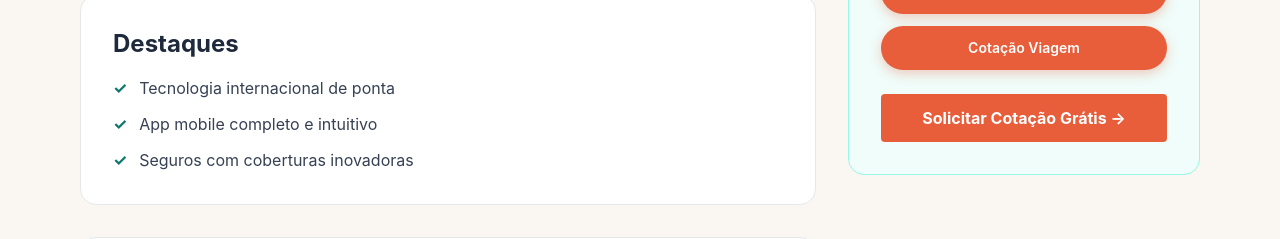
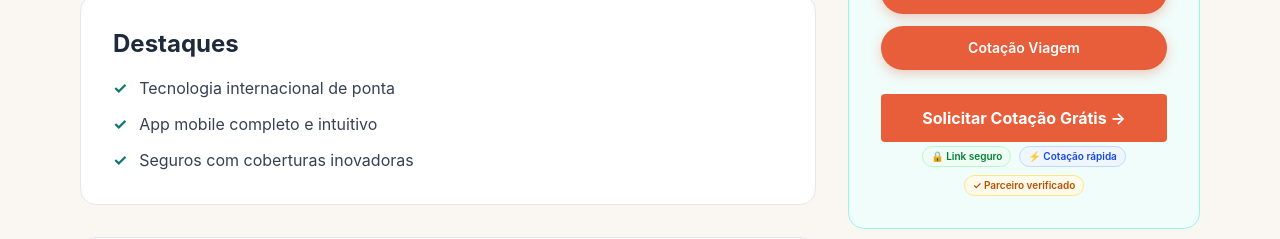
Before and after one commit to vitormdandrade/t3-seguro-calc, a Next.js app: page /seguradoras/allianz-brasil in a window 1280 px wide. Shown: the part 630-869 px from the top of the page. Built offline with nearby package versions, Linux system fonts and the light colour scheme; no server answers.

Commit message:
CRO: trust badges on AffiliateCta — verified partner, secure link, fast quote micro-strip

```diff
--- a/src/components/AffiliateCta.tsx
+++ b/src/components/AffiliateCta.tsx
@@ -23,6 +23,7 @@ export function AffiliateCta({ href, partner, page, className, children }: Props
   }
 
   return (
+    <div className="flex flex-col items-center gap-1">
       <a
         href={href}
         target="_blank"
@@ -32,5 +33,18 @@ export function AffiliateCta({ href, partner, page, className, children }: Props
       >
         {children}
       </a>
+      {/* Trust + urgency micro-strip */}
+      <div className="flex items-center gap-2 flex-wrap justify-center">
+        <span className="inline-flex items-center gap-0.5 text-[10px] font-semibold text-green-700 bg-green-50 border border-green-200 rounded-full px-2 py-0.5">
+          🔒 Link seguro
+        </span>
+        <span className="inline-flex items-center gap-0.5 text-[10px] font-semibold text-blue-700 bg-blue-50 border border-blue-200 rounded-full px-2 py-0.5">
+          ⚡ Cotação rápida
+        </span>
+        <span className="inline-flex items-center gap-0.5 text-[10px] font-semibold text-amber-700 bg-amber-50 border border-amber-200 rounded-full px-2 py-0.5">
+          ✓ Parceiro verificado
+        </span>
+      </div>
+    </div>
   );
 }
```
Lines whose indentation alone changed are shown as unchanged.
